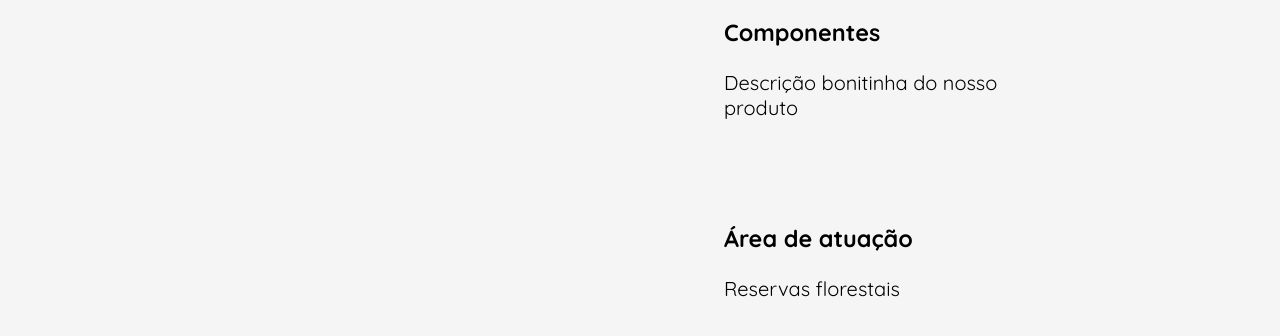
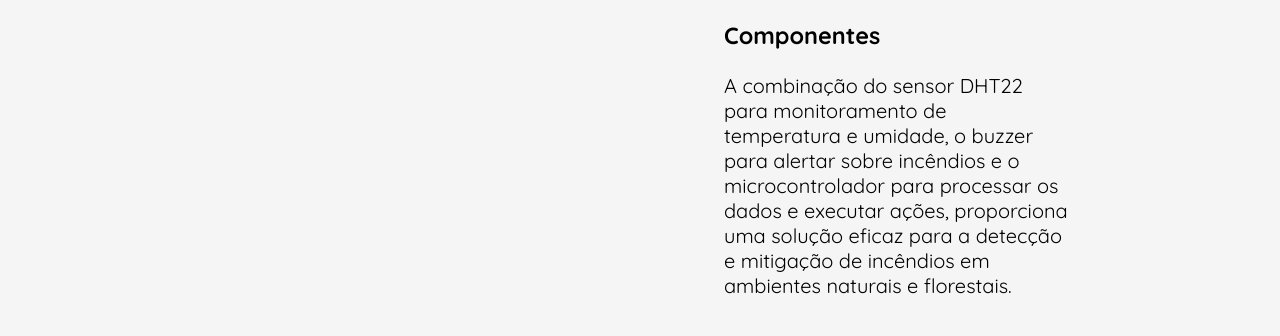
Before and after one commit to Gnichet5/frontsystem, a React (Create React App) app: page / in a window 1280 px wide. Shown: the part 2110-2446 px from the top of the page. Built offline with nearby package versions, Linux system fonts and the light colour scheme.

Commit message:
Update Section3.jsx

```diff
--- a/src/components/Section3.jsx
+++ b/src/components/Section3.jsx
@@ -48,13 +48,10 @@ function Section3() {
           />
           <Cards
             tit="Componentes"
-            desc="Descrição bonitinha do nosso produto"
+            desc=" A combinação do sensor DHT22 para monitoramento de temperatura e umidade, o buzzer para alertar sobre incêndios e o microcontrolador para processar os dados e executar ações, proporciona uma solução eficaz para a detecção e mitigação de incêndios em ambientes naturais e florestais."
           />
 
-<Cards
-            tit="Área de atuação"
-            desc="Reservas florestais"
-          />
+
         </Box>
 
         </Box>
```
